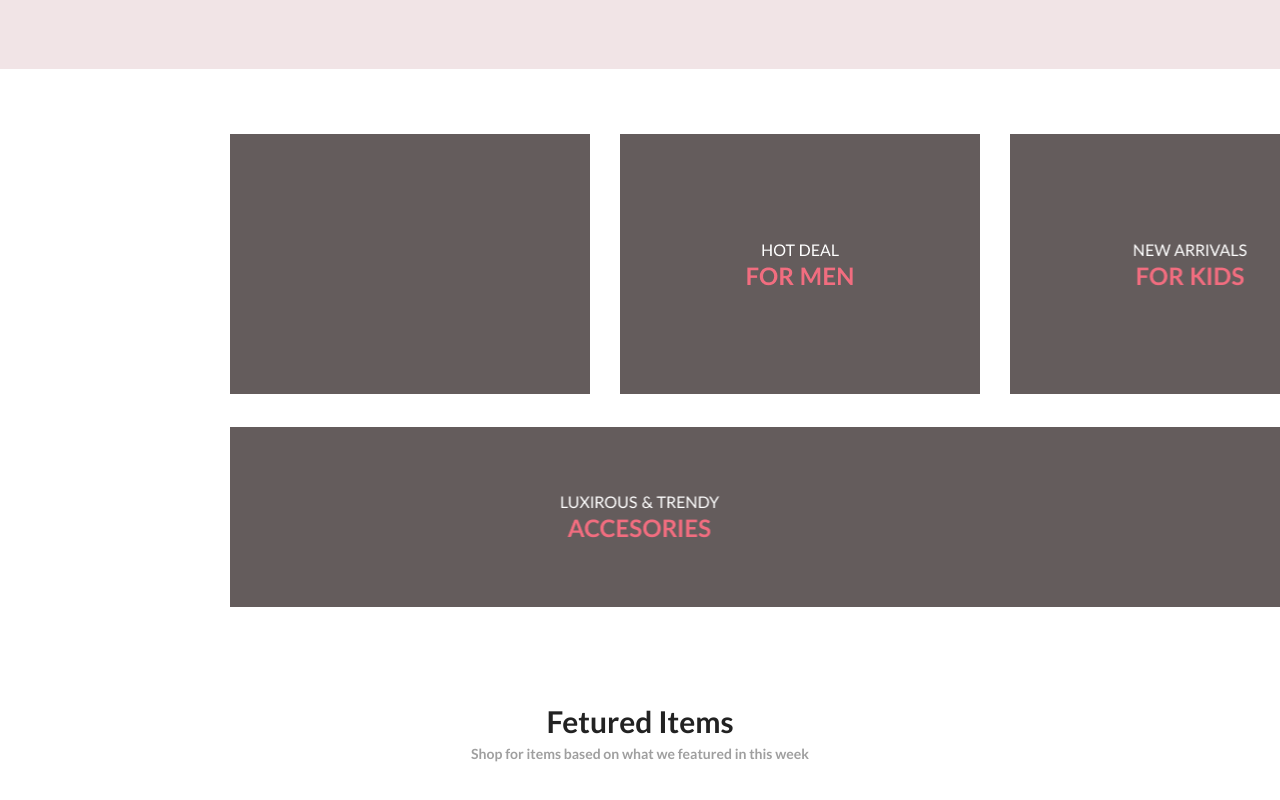
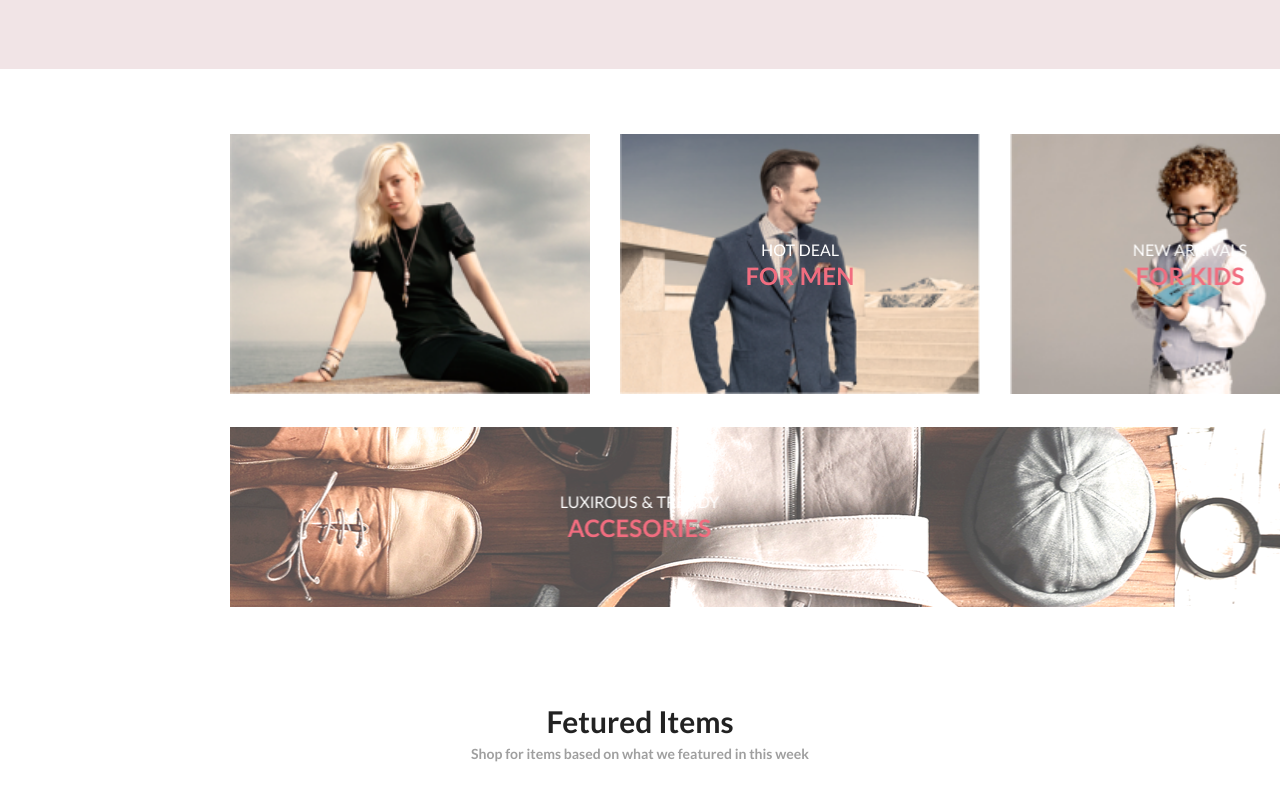
Before and after one commit to Saven0k/Shop-websity, a plain HTML site: page index.html in a window 1280 px wide. Shown: the part 1540-2340 px from the top of the page. Drawn offline with Linux system fonts and the light colour scheme.

Commit message:
index.html

```diff
--- a/index.html
+++ b/index.html
@@ -9,8 +9,10 @@
 <body>
     <div class="first-page container">
         <div class="up-menu">
-            <img class="ico" src="./assets/images/ico.png" alt="">
-            <img class="lupa" src="./assets/images/lupa.png" alt="">
+            <div class="left-menu">
+                <img class="ico" src="./assets/images/ico.png" alt="">
+                <img class="lupa" src="./assets/images/lupa.png" alt="">
+            </div>
             <div class="menu">
                 <img class="big-screen" src="./assets/images/menu.jpg">
                 <img class="small-screen" src="./assets/images/form.png">
@@ -30,20 +32,24 @@
     <div class="second-page container">
         <div class="three-up-photos">
             <div class="f-w  w">
-                <img class="for-women image" src="./assets/images/for-women.png" alt="">
+
+                <img class="for-women image" src="./assets/images/coool-women.png" alt="">
                 <img class="for-women-text text" src="./assets/images/30% OFF FOR WOMEN.png" alt="">
             </div>
             <div class="f-m  w" >
-                <img class="for-men image" src="./assets/images/for-men.png" alt="">
+
+                <img class="for-men image " src="./assets/images/coool-men.png" alt="">
                 <img class="for-men-text text" src="./assets/images/HOT DEAL FOR MEN.png" alt="">
             </div>
             <div class="f-c  w">
-                <img class="for-kids image" src="./assets/images/for-kids.png" alt="">
+
+                <img class="for-kids image" src="./assets/images/kids.png" alt="">
                 <img class="for-kids-text text" src="./assets/images/NEW ARRIVALS FOR KIDS.png" alt="">
             </div>
         </div>
         <div class="one-d-photo w">
-            <img class="for-acc" src="./assets/images/for-acc.png" alt="">
+
+            <img class="for-acc "  src="./assets/images/Rectangle 20 (1).png" alt="">
             <div class="z">
                 <img class="for-acc-text text" src="./assets/images/LUXIROUS & TRENDY ACCESORIES.png" alt="">
             </div>
```
